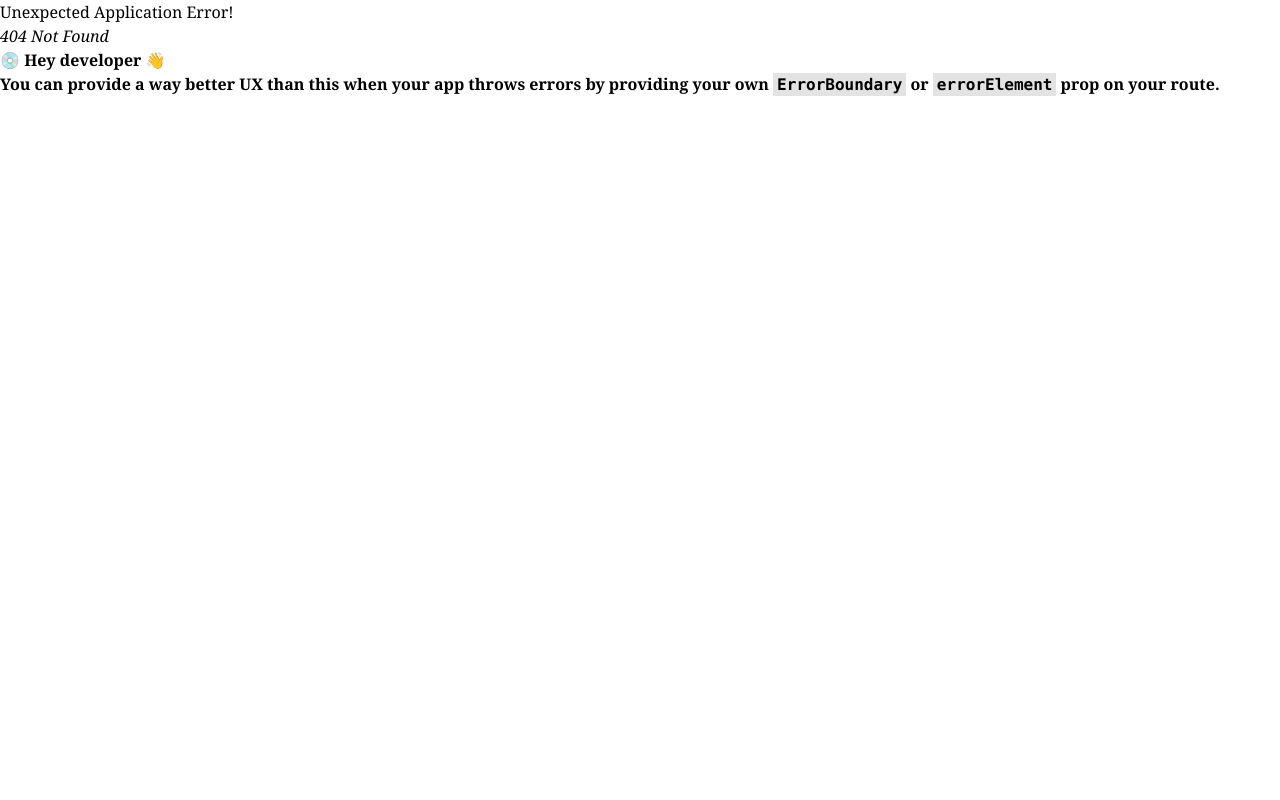
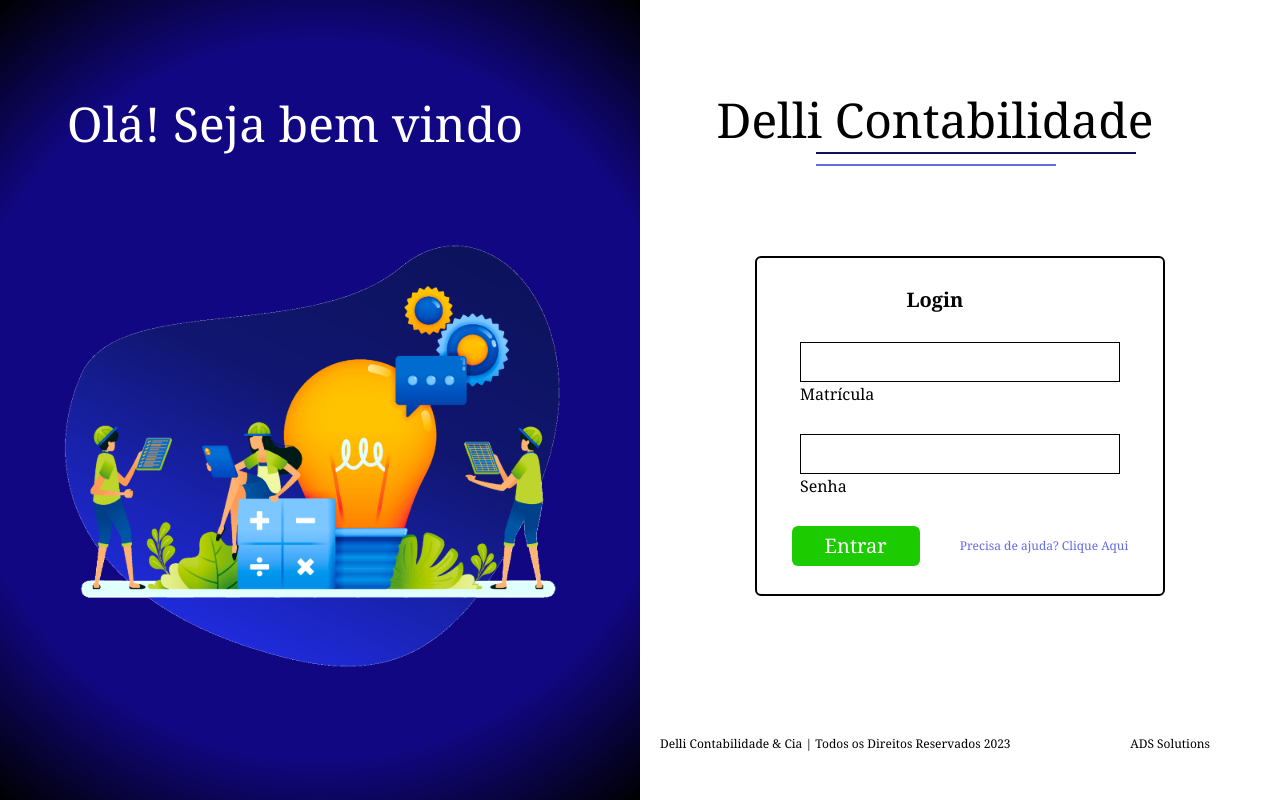
Before and after one commit to erys07/Delli-contabilidade, a React (Vite) app: page / in a window 1280 px wide. Before the commit this address had no page. Built offline with nearby package versions, Linux system fonts and the light colour scheme.

Commit message:
edit nav
add navegation

```diff
--- a/src/main.tsx
+++ b/src/main.tsx
@@ -7,6 +7,10 @@ import Contact from "./pages/Contact"
 import { PanelControl } from './pages/PanelControl';
 
 const router = createBrowserRouter([
+  {
+    path:"",
+    element:<Main/>
+  },
   {
     path: "/PanelControl",
     element: <PanelControl/>
--- a/src/pages/Main.tsx
+++ b/src/pages/Main.tsx
@@ -1,6 +1,15 @@
-    import Image from '../assets/images/image.svg'
+import { useNavigate } from 'react-router-dom';
+import { BrowserRouter } from 'react-router-dom';
+import Image from '../assets/images/image.svg'
 
     function Main(){
+        const navite = useNavigate();
+        const nextPage = ()=>{
+            navite("/PanelControl")
+        }
+
+
+
         return<div className="grid grid-cols-1 lg:grid-cols-2">
             <div className="flex flex-col items-center justify-center h-screen bg-[#110782]" style={{ backgroundImage: "radial-gradient(circle at center, rgba(0,0,0,0) 70%, rgba(0,0,0,1) 100%)", padding: "20px" }}>
                 <div className="flex items-center justify-center mb-10">
@@ -29,7 +38,7 @@
                         <a>Senha</a>
                     </div>
                     <div className='flex flex-row mb-7'>
-                        <button className='w-32 h-10 bg-[#1CCB00] rounded-md text-white text-xl mr-10'>Entrar</button>
+                        <button className='w-32 h-10 bg-[#1CCB00] rounded-md text-white text-xl mr-10' onClick={nextPage}>Entrar</button>
                         <button className='text-[#636CE1] text-xs'>Precisa de ajuda? Clique Aqui</button>
                     </div>
                 </div>
```
